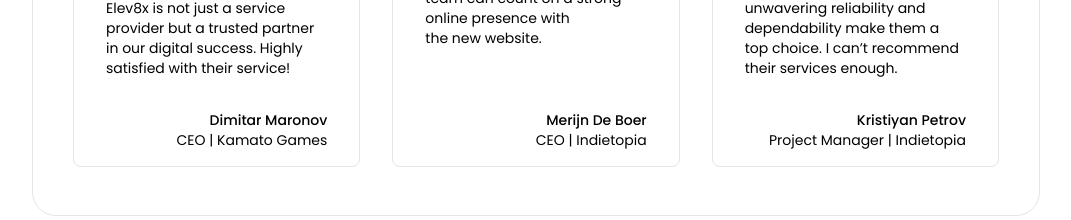
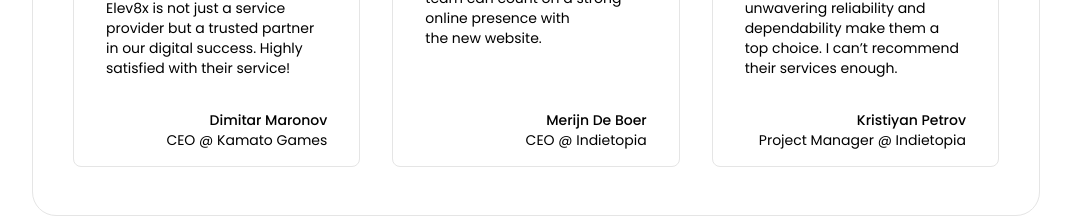
Before and after one commit to iwwan-01/elev8x-website, a Next.js app: page / in a window 1280 px wide. Shown: the part 5320-5540 px from the top of the page, without its empty margins (104-1175 px from the left). Built offline with nearby package versions, Linux system fonts and the light colour scheme.

Commit message:
Minor design adjustment

```diff
--- a/src/components/Testimonials.jsx
+++ b/src/components/Testimonials.jsx
@@ -55,7 +55,7 @@ const Testimonials = () => {
                     <div className='flex flex-col text-right font-poppins whitespace-nowrap px-8 py-4'>
                       <h3 className='text-sm font-medium'>Dimitar Maronov</h3>
                       <h3 className='text-sm font-semilight'>
-                        CEO | Kamato Games
+                        CEO @ Kamato Games
                       </h3>
                     </div>
                   </div>
@@ -91,7 +91,7 @@ const Testimonials = () => {
                     <div className='flex flex-col text-right font-poppins whitespace-nowrap px-8 py-4'>
                       <h3 className='text-sm font-medium'>Merijn De Boer</h3>
                       <h3 className='text-sm font-semilight'>
-                        CEO | Indietopia
+                        CEO @ Indietopia
                       </h3>
                     </div>
                   </div>
@@ -129,7 +129,7 @@ const Testimonials = () => {
                     <div className='flex flex-col text-right font-poppins whitespace-nowrap px-8 py-4'>
                       <h3 className='text-sm font-medium'>Kristiyan Petrov</h3>
                       <h3 className='text-sm font-semilight'>
-                        Project Manager | Indietopia
+                        Project Manager @ Indietopia
                       </h3>
                     </div>
                   </div>
--- a/src/components/common/Footer.jsx
+++ b/src/components/common/Footer.jsx
@@ -20,6 +20,7 @@ const Footer = () => {
           <div className='flex flex-col font-poppins justify-center items-center text-sm font-semibold text-white gap-y-8 p-8'>
             <Image
               src={elev8xLogoWhite}
+              alt='Elev8x Logo'
               width={150}
               height={150}
               color='white'
```
